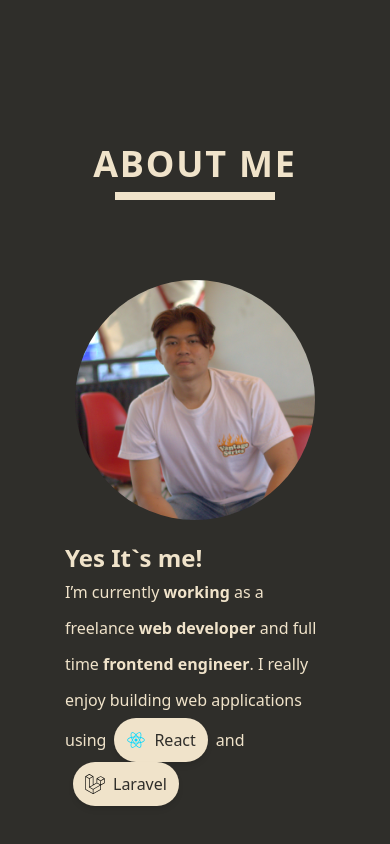
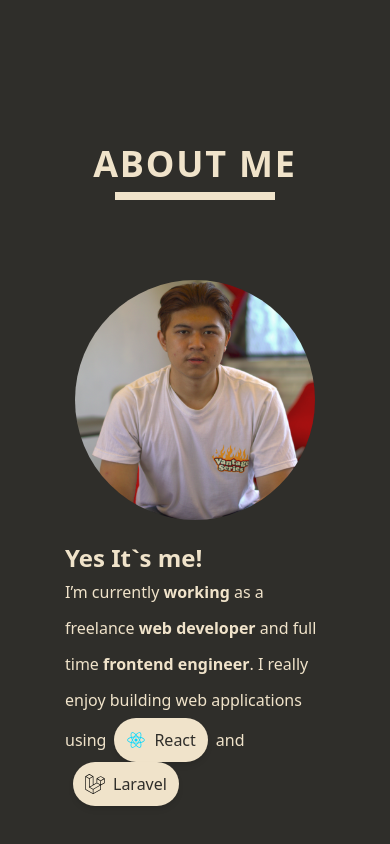
Before and after one commit to rachmizard/portofolio-website, a Next.js app: page / in a window 390 px wide. Shown: the part 1196-2040 px from the top of the page. Built offline with nearby package versions, Linux system fonts and the light colour scheme.

Commit message:
fix: medium size animation on about image

```diff
--- a/components/About/AboutImage.tsx
+++ b/components/About/AboutImage.tsx
@@ -18,7 +18,7 @@ export default function AboutImage() {
                 />
 
                 <div
-                    className={`hidden lg:block absolute transition-all duration-1000 bg-primary z-50 bottom-1 w-full opacity-75 ${
+                    className={`hidden sm:block absolute transition-all duration-1000 bg-primary z-50 bottom-1 w-full opacity-75 ${
                         inView ? 'h-0' : 'h-[403px]'
                     }`}></div>
                 <div className="absolute border-1 border-white top-6 left-6 z-0 border h-[400px] w-full"></div>
@@ -26,7 +26,7 @@ export default function AboutImage() {
             <div className="md:hidden">
                 <Image
                     unoptimized
-                    src="/assets/hero_picture_medium.png"
+                    src="/assets/about_img.png"
                     width={240}
                     height={240}
                     loading="lazy"
```
